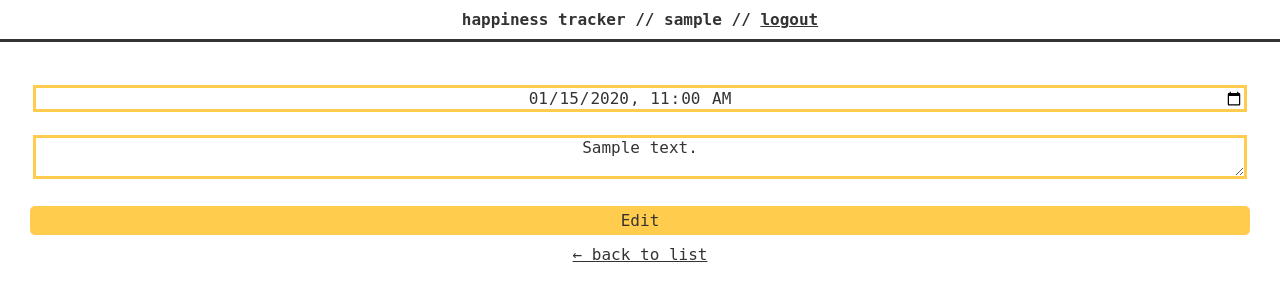
After one commit to eliseduverdier/happiness-tracker, a Django app: page /edit/1/ in a window 1280 px wide. The commit adds this page. Shown: the top 301 px of the page. Run offline with Django 4.2, Linux system fonts and the light colour scheme; a user stored in the database is signed in; tables that the repository leaves empty hold one stand-in row (values such as "Sample post"); parts of the project's set-up code (start-up, migrations or seed data) failed here and were passed over.

Commit message:
feat(edit): add edit option for entries :tada:

```diff
--- a/tracker/models.py
+++ b/tracker/models.py
@@ -5,7 +5,7 @@ from django.utils import timezone
 class Score(models.Model):
   score = models.IntegerField(default=0)
   def __str__(self):
-    if self.score ==  0: return '😀️'
+    if self.score ==  0: return '😀'
     if self.score ==  1: return '🙂️'
     if self.score ==  2: return '😐️'
     if self.score ==  3: return '🙁️'
@@ -23,6 +23,7 @@ class Score(models.Model):
     if self.score == 15: return '😊'
     if self.score == 16: return '😟'
     if self.score == 17: return '😴'
+    return '🟡'
 
 class Entry(models.Model):
   score = models.ForeignKey(Score, on_delete=models.PROTECT)
@@ -39,6 +40,9 @@ class Entry(models.Model):
   def time(self):
     return timezone.localtime(self.datetime).strftime("%H:%M")
 
+  def dateinput(self):
+    return timezone.localtime(self.datetime).strftime("%Y-%m-%d %H:%M")
+
   def get_time_of_day(self):
     hour = int(timezone.localtime(self.datetime).strftime("%H"))
     if hour < 12: return 'AM'
--- a/tracker/templates/list.html
+++ b/tracker/templates/list.html
@@ -23,7 +23,10 @@
     <th>score</th>
     <th>context</th>
     <th>datetime</th>
-    {% if user.is_authenticated %} <th>delete</th> {% endif %}
+    {% if user.is_authenticated %}
+    <th>edit</th>
+    <th>delete</th>
+    {% endif %}
  </tr>
   {% for entry in entries %}
   <tr class="separator">
@@ -35,6 +38,7 @@
       </td>
       <td>{{ entry.date }} {{ entry.time }}</td>
       {% if user.is_authenticated %}
+      <td><a href="{% url 'tracker:edit' entry.id %}">  📝 </a></td>
       <td><a href="{% url 'tracker:delete' entry.id %}"> 🗑️ </a></td>
       {% endif %}
     </tr>
--- a/tracker/templates/new.html
+++ b/tracker/templates/new.html
@@ -17,7 +17,7 @@
     {% endfor %}
 
     <div>
-      <input type="datetime-local" value='{% now "Y\-m\-d\TH:i" %}' name="datetime"></input>
+      <input type="datetime-local" value='{% now "Y\-m\-d\TH:i" %}' name="datetime">
     </div>
 
     <div>
--- /dev/null
+++ b/tracker/templates/tracker/entry_update_form.html
@@ -0,0 +1,26 @@
+{% extends "base.html" %}
+
+{% block title %}edit{% endblock %}
+
+{% block content %}
+<form method="post">
+  {% csrf_token %}
+  <fieldset>
+    {% if error_message %}<p><strong>{{ error_message }}</strong></p>{% endif %}
+
+    <div>
+      <input type="datetime-local" value="{{entry.dateinput }}" name="datetime" />
+    </div>
+
+    <div>
+      <textarea name="context">{{entry.context}}</textarea>
+    </div>
+
+    {% comment %} {{ form.as_p }} {% endcomment %}
+  </fieldset>
+  <input type="submit" value="Edit">
+</form>
+
+<a href="{% url 'tracker:list' %}">&larr; back to list</a>
+
+{% endblock %}
--- a/tracker/urls.py
+++ b/tracker/urls.py
@@ -7,5 +7,6 @@ urlpatterns = [
     path('list', views.FilterByDateBetweenView.as_view(), name='list'),
     path('new', views.new, name='new'),
     path('entry/<int:pk>/', views.DetailView.as_view(), name='entry'),
+    path('edit/<int:pk>/', views.EntryUpdateView.as_view(), name='edit'),
     path('delete/<int:pk>/', views.EntryDeleteView.as_view(), name='delete'),
 ]
--- a/tracker/views.py
+++ b/tracker/views.py
@@ -5,6 +5,7 @@ from .models import Entry, Score
 from .forms.forms import EntryForm
 from .serializers import EntrySerializer
 from django.contrib.auth import authenticate, login
+# from django.views.generic.edit import FormView
 
 class DetailView(generic.DetailView):
   model = Entry
@@ -14,6 +15,19 @@ class DetailView(generic.DetailView):
 class EntryDeleteView(generic.DeleteView):
   model = Entry
   success_url = '/list'
+
+  def dispatch(self, request, *args, **kwargs):
+    if not request.user.is_authenticated:
+      return HttpResponseRedirect('/list')
+
+    return super().dispatch(request, *args, **kwargs)
+
+
+class EntryUpdateView(generic.UpdateView):
+  model = Entry
+  success_url = '/list'
+  fields = ['datetime', 'context']
+  template_name_suffix = '_update_form'
 
   def dispatch(self, request, *args, **kwargs):
     if not request.user.is_authenticated:
```
